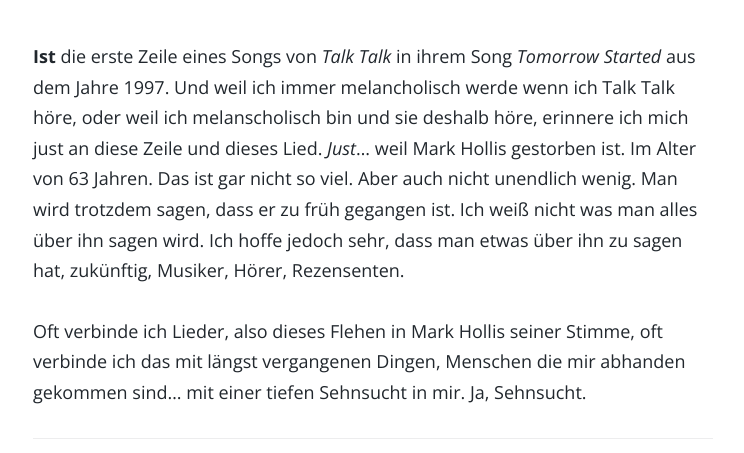
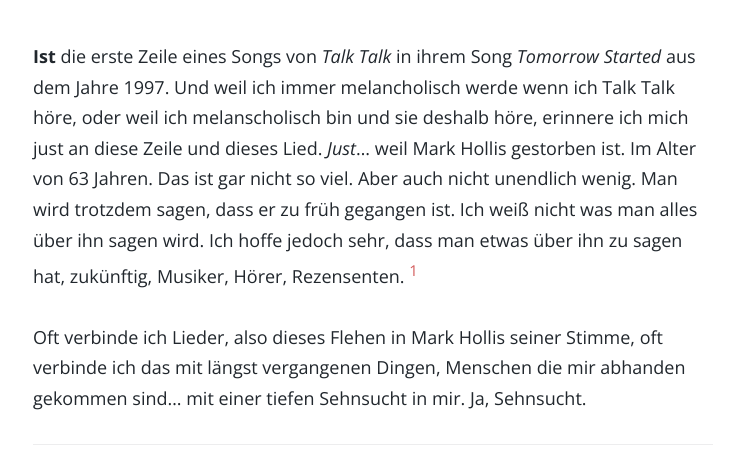
Before and after one commit to thafaker/apfelhammer.de, a Jekyll site: the page built from _posts/2019-02-26-Goodbye.md, in a window 1280 px wide and 900 px high, scrolled down 694 px, cut to the strip 0-453 px from the top of the window. Shown: the whole strip, without its empty margins (267-1011 px from the left). Built offline with Jekyll 4.4.1, drawn with Linux system fonts in a browser that asks for light colours; our own code applies the rules of GitHub Pages for plain Markdown files; comment, search, counter and statistics services are not loaded; some of the changed text lies outside the part shown.

Commit message:
Update from Forestry.io thafaker@gmx.net updated _posts/2019-02-26-Goodbye.md

```diff
--- a/_posts/2019-02-26-Goodbye.md
+++ b/_posts/2019-02-26-Goodbye.md
@@ -8,9 +8,10 @@
 - synthiepop
 image: "/shadow.jpg"
 date: 2019-02-16 20:30:23 +0000
+category: ''
 
 ---
-**Ist** die erste Zeile eines Songs von *Talk Talk* in ihrem Song *Tomorrow Started* aus dem Jahre 1997. Und weil ich immer melancholisch werde wenn ich Talk Talk höre, oder weil ich melanscholisch bin und sie deshalb höre, erinnere ich mich just an diese Zeile und dieses Lied. *Just*… weil Mark Hollis gestorben ist. Im Alter von 63 Jahren. Das ist gar nicht so viel. Aber auch nicht unendlich wenig. Man wird trotzdem sagen, dass er zu früh gegangen ist. Ich weiß nicht was man alles über ihn sagen wird. Ich hoffe jedoch sehr, dass man etwas über ihn zu sagen hat, zukünftig, Musiker, Hörer, Rezensenten.
+**Ist** die erste Zeile eines Songs von *Talk Talk* in ihrem Song *Tomorrow Started* aus dem Jahre 1997. Und weil ich immer melancholisch werde wenn ich Talk Talk höre, oder weil ich melanscholisch bin und sie deshalb höre, erinnere ich mich just an diese Zeile und dieses Lied. *Just*… weil Mark Hollis gestorben ist. Im Alter von 63 Jahren. Das ist gar nicht so viel. Aber auch nicht unendlich wenig. Man wird trotzdem sagen, dass er zu früh gegangen ist. Ich weiß nicht was man alles über ihn sagen wird. Ich hoffe jedoch sehr, dass man etwas über ihn zu sagen hat, zukünftig, Musiker, Hörer, Rezensenten. [^1]
 
 Oft verbinde ich Lieder, also dieses Flehen in Mark Hollis seiner Stimme, oft verbinde ich das mit längst vergangenen Dingen, Menschen die mir abhanden gekommen sind… mit einer tiefen Sehnsucht in mir. Ja, Sehnsucht.
 
```
Also changed, not shown: other parts of _posts/2019-02-26-Goodbye.md (+2 -1 lines).
